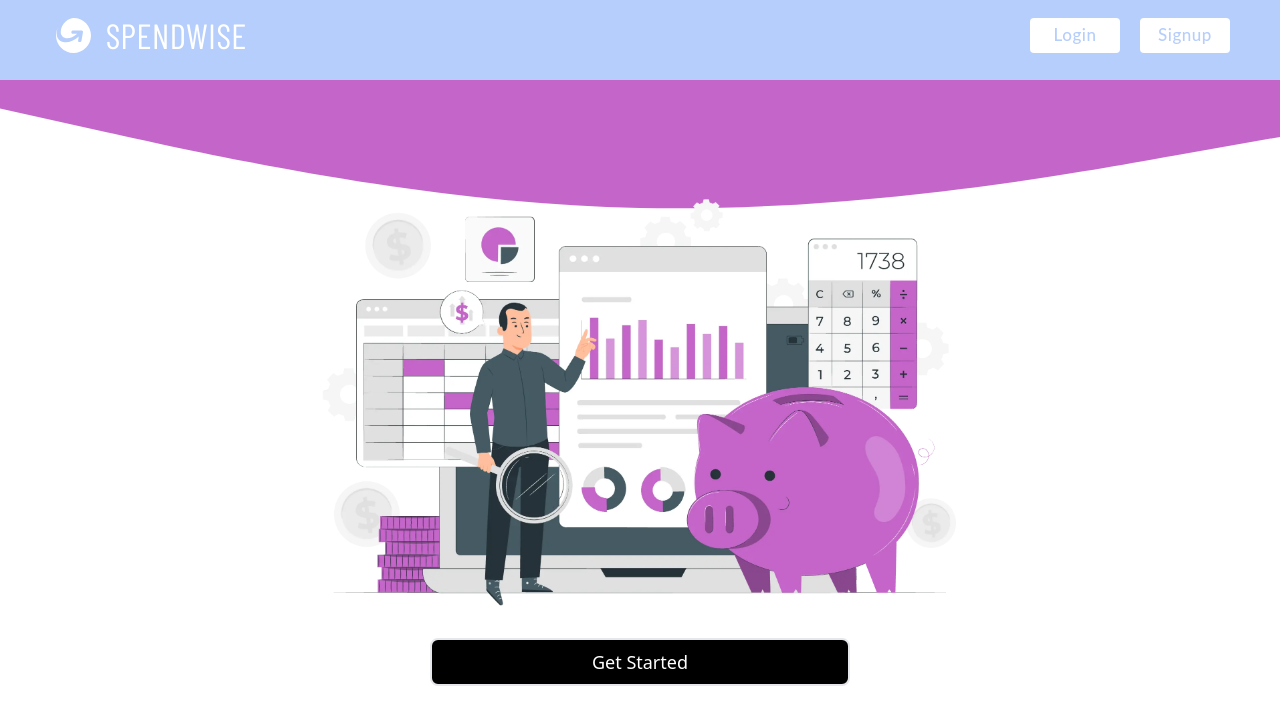
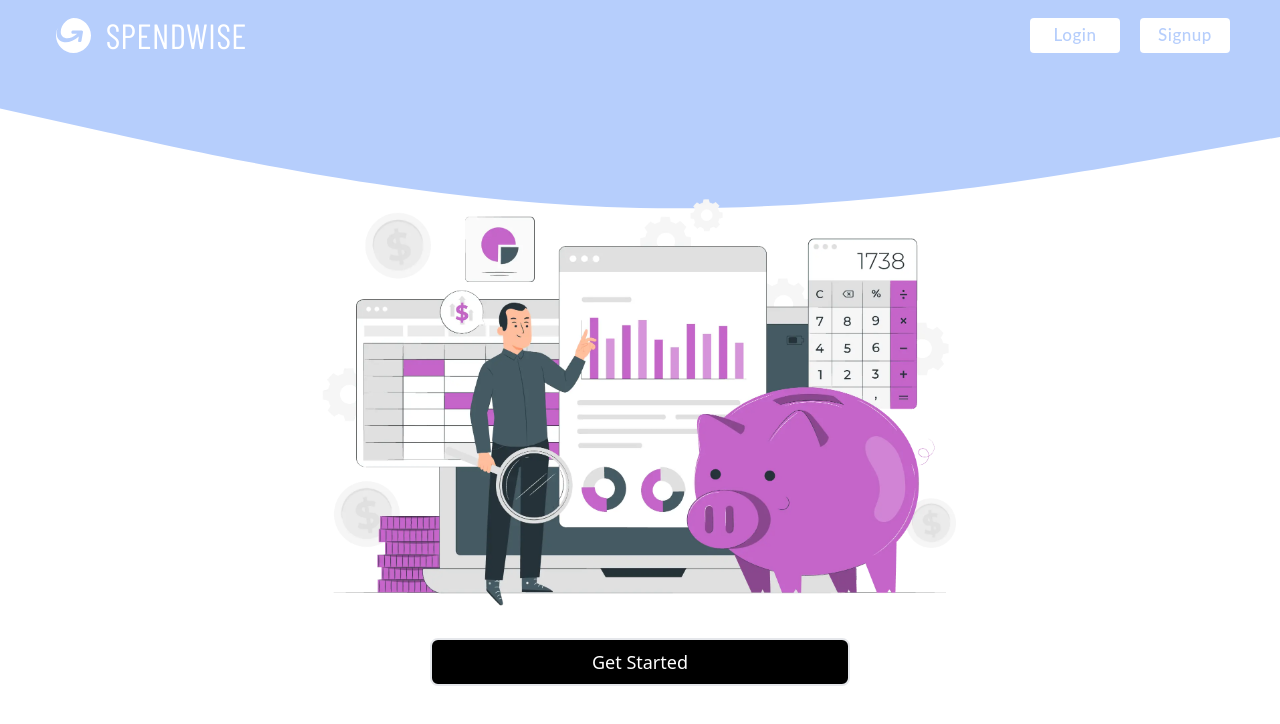
Before and after one commit to ani1609/Spendwise, a React (Create React App) app in the folder client/: page / in a window 1280 px wide. Shown: the top 724 px of the page. Built offline with nearby package versions, Linux system fonts and the light colour scheme; no server answers; a web font is replaced by a local one.

Commit message:
fixed color

```diff
--- a/client/src/components/App.js
+++ b/client/src/components/App.js
@@ -19,7 +19,7 @@ function Home ({ userJWTToken, userFirebaseRefId, showSignupForm, setShowSignupF
                 fill={
                   (theme === "dark")
                     ? "rgba(19,43,57,1)"
-                    : "#c465c9"
+                    : "#b6cefc"
                 }
                 d="M0,32L120,58.7C240,85,480,139,720,144C960,149,1200,107,1320,85.3L1440,64L1440,0L1320,0C1200,0,960,0,720,0C480,0,240,0,120,0L0,0Z"
               ></path>
```
